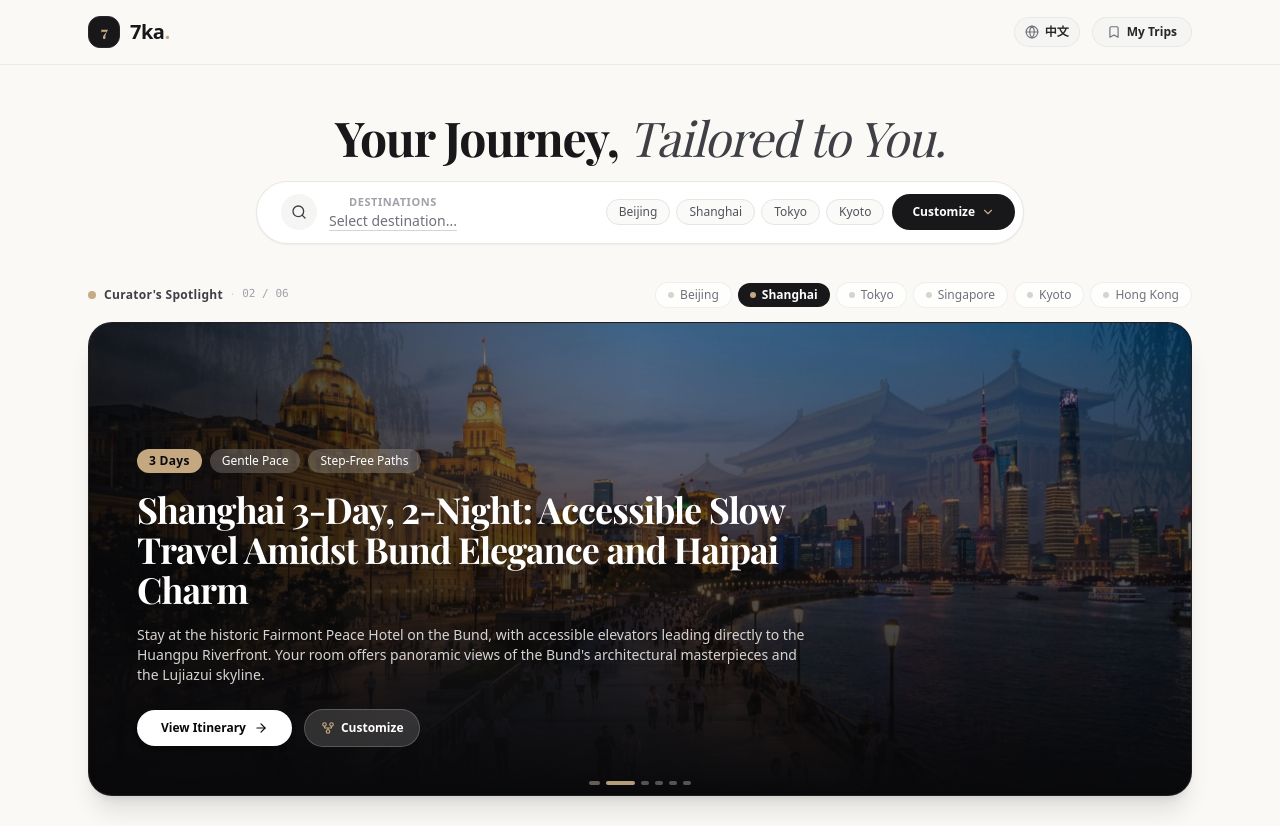
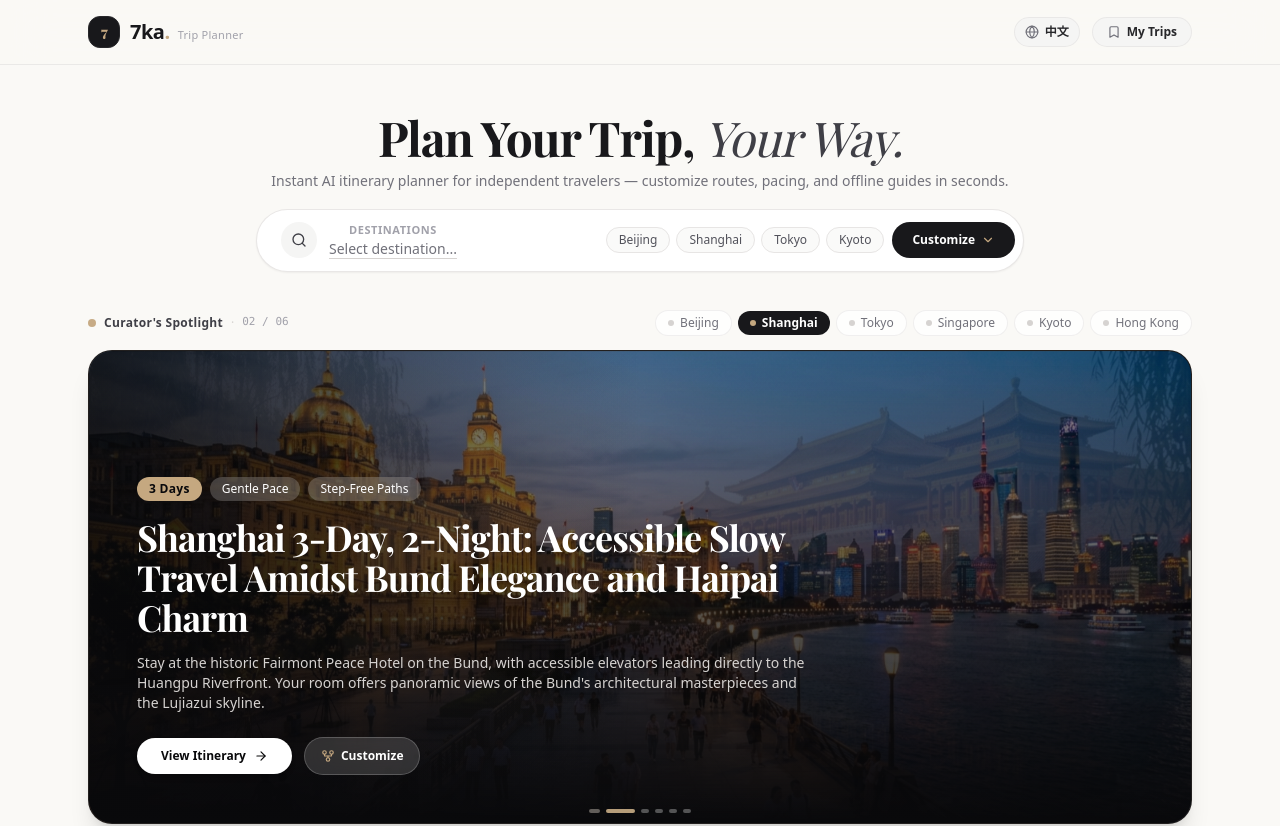
Before and after one commit to yinglan-su/citywalk, a Next.js app: page / in a window 1280 px wide. Shown: the top 826 px of the page. Built offline with nearby package versions, Linux system fonts and the light colour scheme; a web font is replaced by a local one.

Commit message:
feat: clarify 7ka is a self-guided AI trip planner tool (not a travel agency) across UI, SEO, and GEO

```diff
--- a/src/app/layout.tsx
+++ b/src/app/layout.tsx
@@ -21,13 +21,16 @@ export const viewport: Viewport = {
 export const metadata: Metadata = {
   metadataBase: new URL("https://7ka.fit"),
   title: {
-    default: "7ka · Bespoke Slow Travel",
-    template: "%s | 7ka",
+    default: "7ka · AI Trip Planner & Custom Itinerary Builder",
+    template: "%s | 7ka Trip Planner",
   },
   description:
-    "Bespoke APAC slow travel for EU & US travelers visiting Beijing, Shanghai, Tokyo, Kyoto, Singapore, Hong Kong, and beyond — with zero-backtrack routes, native-script taxi driver flashcards, and point-to-order menus.",
+    "Self-guided AI trip planner and custom itinerary builder for independent travelers visiting Beijing, Shanghai, Tokyo, Kyoto, Singapore, and beyond — with zero-backtrack routes, taxi driver flashcards, and offline export.",
   keywords: [
     "7ka",
+    "AI trip planner",
+    "custom travel itinerary builder",
+    "self-guided trip planner",
     "APAC slow travel",
     "Asia travel planner for US and EU visitors",
     "Beijing travel itinerary",
@@ -46,13 +49,14 @@ export const metadata: Metadata = {
     "Forbidden City accessible route",
     "Chengdu panda base tour",
     "offline travel guide",
+    "智能行程规划工具",
+    "自由行路线定制",
     "无障碍旅行",
     "家庭亲子慢行",
-    "舒适旅行规划",
     "出境游双语闪卡",
     "外国人来华旅游指南",
   ],
-  authors: [{ name: "7ka Bespoke Travel" }],
+  authors: [{ name: "7ka Trip Planner" }],
   creator: "7ka",
   publisher: "7ka",
   formatDetection: {
@@ -68,17 +72,17 @@ export const metadata: Metadata = {
     },
   },
   openGraph: {
-    title: "7ka · Bespoke APAC Slow Travel",
+    title: "7ka · AI Trip Planner & Custom Itinerary Builder",
     description:
-      "Effortless APAC itineraries across Beijing, Shanghai, Tokyo, Kyoto, and Singapore with verified drop-offs, bilingual taxi driver flashcards, and point-to-order menus.",
+      "Plan your own self-guided APAC itinerary across Beijing, Shanghai, Tokyo, Kyoto, and Singapore with verified drop-offs, bilingual taxi driver flashcards, and offline export.",
     url: "https://7ka.fit",
-    siteName: "7ka",
+    siteName: "7ka Trip Planner",
     images: [
       {
         url: "/images/spot_badaguan.jpg",
         width: 1200,
         height: 630,
-        alt: "7ka Bespoke APAC Slow Travel",
+        alt: "7ka AI Trip Planner",
       },
     ],
     locale: "en_US",
@@ -87,9 +91,9 @@ export const metadata: Metadata = {
   },
   twitter: {
     card: "summary_large_image",
-    title: "7ka · Bespoke APAC Slow Travel",
+    title: "7ka · AI Trip Planner & Custom Itinerary Builder",
     description:
-      "Effortless APAC itineraries across Beijing, Shanghai, Tokyo, Kyoto, and Singapore with verified drop-offs, bilingual taxi driver flashcards, and point-to-order menus.",
+      "Plan your own self-guided APAC itinerary across Beijing, Shanghai, Tokyo, Kyoto, and Singapore with verified drop-offs, bilingual taxi driver flashcards, and offline export.",
     images: ["/images/spot_badaguan.jpg"],
   },
   robots: {
--- a/src/app/page.tsx
+++ b/src/app/page.tsx
@@ -119,19 +119,24 @@ export default function Home() {
             <div className="space-y-4 sm:space-y-6">
               {/* Elevated Editorial Hero Section */}
               <section className="relative overflow-hidden pt-8 pb-2 sm:pt-12 sm:pb-3 px-4 sm:px-6">
-                <div className="relative z-10 max-w-3xl mx-auto text-center space-y-3">
+                <div className="relative z-10 max-w-3xl mx-auto text-center space-y-2.5">
                   {/* Editorial Headline */}
                   <h1 className="text-3xl sm:text-4xl lg:text-5xl font-serif font-bold text-zinc-900 tracking-tight leading-[1.18]">
                     {locale === "en" ? (
                       <>
-                        Your Journey, <span className="italic font-normal text-zinc-700">Tailored to You.</span>
+                        Plan Your Trip, <span className="italic font-normal text-zinc-700">Your Way.</span>
                       </>
                     ) : (
                       <>
-                        专属定制 · <span className="font-normal text-zinc-700">随心成行</span>
+                        自由规划 · <span className="font-normal text-zinc-700">专属您的理想行程</span>
                       </>
                     )}
                   </h1>
+                  <p className="text-xs sm:text-sm text-zinc-500 font-normal">
+                    {locale === "en"
+                      ? "Instant AI itinerary planner for independent travelers — customize routes, pacing, and offline guides in seconds."
+                      : "面向自由行旅客的智能行程规划工具 — 自由定制每日路线、步调与离线路书，非旅行社跟团。"}
+                  </p>
 
                   {/* Generator Console */}
                   <div id="generator-capsule" className="pt-2">
@@ -186,7 +191,7 @@ export default function Home() {
             className="flex flex-wrap items-center justify-center sm:justify-start gap-x-4 gap-y-2 pb-6 border-b border-stone-100"
           >
             <span className="text-[11px] font-semibold uppercase tracking-wider text-zinc-400">
-              {locale === "en" ? "APAC Gateways:" : "亚太精选:"}
+              {locale === "en" ? "Sample Itineraries:" : "精选行程范本:"}
             </span>
             {DESTINATION_DIRECTORY.map((dest) => (
               <Link
@@ -201,12 +206,12 @@ export default function Home() {
 
           <div className="flex flex-col sm:flex-row items-center justify-between gap-4">
             <div className="font-serif text-sm font-bold text-zinc-800">
-              7ka<span className="text-[#C5A880]">.</span> Atelier
+              7ka<span className="text-[#C5A880]">.</span> Trip Planner
             </div>
-            <div className="text-zinc-500">
+            <div className="text-zinc-500 text-center">
               {locale === "en"
-                ? "Your Journey, Tailored to You."
-                : "专属定制 · 随心成行"}
+                ? "Self-Guided AI Trip Planning Tool · Not a Travel Agency"
+                : "自由行智能行程规划工具 · 非旅行社"}
             </div>
             <div className="text-zinc-400">© 7ka</div>
           </div>
--- a/src/components/Navbar.tsx
+++ b/src/components/Navbar.tsx
@@ -21,7 +21,7 @@ export const Navbar: React.FC<NavbarProps> = ({
   return (
     <header className="sticky top-0 z-50 bg-[#FAF9F6]/90 backdrop-blur-xl border-b border-stone-200/80 transition-all">
       <div className="max-w-6xl mx-auto px-4 sm:px-6 h-16 flex items-center justify-between">
-        {/* Brand Logo - 7ka Bespoke Luxury Monogram */}
+        {/* Brand Logo - 7ka Trip Planner */}
         <div
           onClick={onGoToHome}
           className="flex items-center gap-2.5 cursor-pointer select-none group"
@@ -31,9 +31,14 @@ export const Navbar: React.FC<NavbarProps> = ({
               7
             </span>
           </div>
-          <span className="font-bold text-xl tracking-tight text-zinc-900">
-            7ka<span className="text-[#C5A880]">.</span>
-          </span>
+          <div className="flex items-baseline gap-2">
+            <span className="font-bold text-xl tracking-tight text-zinc-900">
+              7ka<span className="text-[#C5A880]">.</span>
+            </span>
+            <span className="text-[11px] font-medium text-zinc-400 tracking-wide">
+              {locale === "en" ? "Trip Planner" : "行程规划"}
+            </span>
+          </div>
         </div>
 
         {/* Right Actions: 语言切换 & 我的行程 */}
--- a/src/components/Seo/StructuredData.tsx
+++ b/src/components/Seo/StructuredData.tsx
@@ -4,12 +4,12 @@ export const StructuredData: React.FC = () => {
   const websiteSchema = {
     "@context": "https://schema.org",
     "@type": "WebSite",
-    name: "7ka",
-    alternateName: ["7ka Bespoke Slow Travel", "7ka Travel"],
+    name: "7ka Trip Planner",
+    alternateName: ["7ka AI Trip Planner", "7ka Bespoke Slow Travel Planner"],
     url: "https://7ka.fit",
     description:
-      "AI-powered gentle travel engine with zero-backtrack routes, verified drop-offs, accessibility notes, and handpicked local dining.",
-    inLanguage: ["zh-CN", "en-US"],
+      "Self-guided AI trip planning tool for independent travelers with zero-backtrack routes, verified drop-offs, accessibility notes, and bilingual flashcards.",
+    inLanguage: ["en-US", "zh-CN"],
     potentialAction: {
       "@type": "SearchAction",
       target: {
@@ -22,33 +22,26 @@ export const StructuredData: React.FC = () => {
 
   const organizationSchema = {
     "@context": "https://schema.org",
-    "@type": "TravelAgency",
-    name: "7ka",
-    alternateName: "7ka Bespoke Slow Travel",
+    "@type": "WebApplication",
+    name: "7ka Trip Planner",
+    alternateName: "7ka AI Itinerary Planner",
     url: "https://7ka.fit",
-    logo: "https://7ka.fit/favicon.ico",
+    applicationCategory: "TravelApplication",
+    operatingSystem: "All",
+    offers: {
+      "@type": "Offer",
+      price: "0",
+      priceCurrency: "USD",
+    },
     description:
-      "Bespoke slow travel and barrier-free itinerary curation platform for multigenerational families and relaxed explorers.",
-    knowsAbout: [
-      "Slow Travel",
-      "Zero-Language-Barrier Foreign Travel",
-      "Bilingual Taxi Driver Flashcards",
-      "Point-to-Order Bilingual Menus",
-      "China Travel for Foreign Visitors",
-      "Senior-Friendly Tourism",
-      "Barrier-Free Travel Planning",
-      "Zero-Backtrack Routing",
-      "Kyoto Slow Travel",
-      "Tokyo Gentle Itinerary",
-      "Beijing Forbidden City Accessible Route",
-      "Chengdu Giant Panda Slow Living",
-      "Qingdao Seaside Heritage",
-      "Yanji & Borderland Culture",
-      "Singapore Accessible Green Journey",
-      "Taipei National Palace Museum & Onsen",
+      "Free self-guided AI trip planner and itinerary generator for independent travelers, families, and seniors exploring APAC (not a travel agency or tour operator).",
+    featureList: [
+      "Custom AI Itinerary Generation (1-30 Days)",
+      "Zero-Language-Barrier Foreign Travel (Taxi Driver Flashcards & Point-to-Order Menus)",
+      "Zero-Backtrack Chronological Route Clustering",
+      "Step-Free & Senior-Friendly Drop-off Coordinates",
+      "Standalone Offline HTML Itinerary Export",
     ],
-    areaServed: ["CN", "JP", "SG", "HK", "TW", "Worldwide"],
-    currenciesAccepted: "CNY, JPY, USD, HKD, SGD, TWD",
   };
 
   const itemListSchema = {
```
Also changed, not shown: public/llms-full.txt, public/llms.txt, 1 other file (tests, documents, lock files or other folders).
